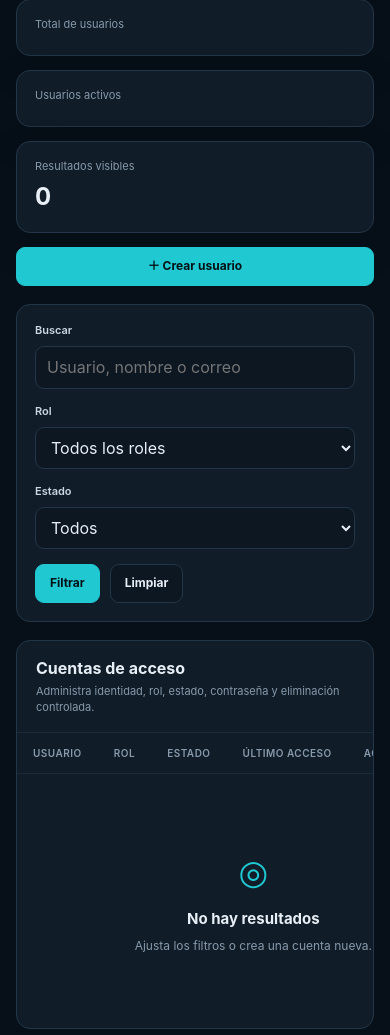
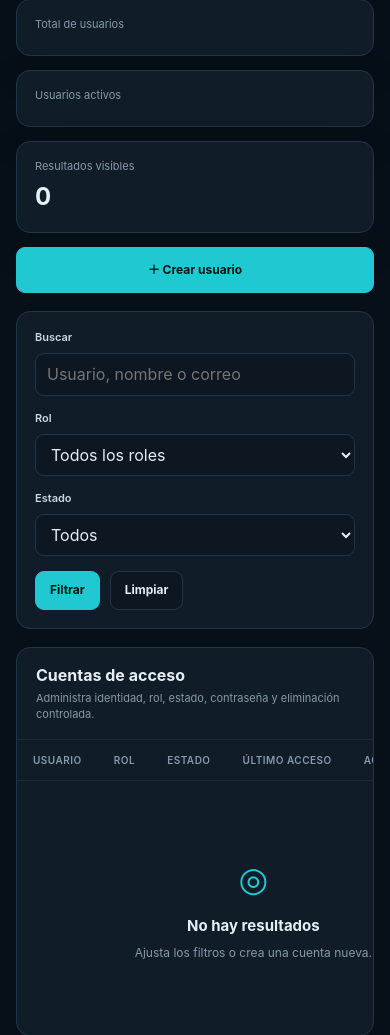
Before and after one commit to tito9903-byte/netdoc, a Python web app: template app/templates/admin_users.html in a window 390 px wide. Shown: the part 95-1130 px from the top of the page. Run offline with Jinja, Linux system fonts and the light colour scheme; the template is opened without the code that fills it, so the values that code supplies are empty.

Commit message:
style: align administration actions and tables

```diff
--- a/app/static/css/admin_extras.css
+++ b/app/static/css/admin_extras.css
@@ -1,3 +1,18 @@
+.admin-summary {
+    align-items: center;
+}
+
+.admin-summary > .summary-card {
+    width: 100%;
+}
+
+.admin-summary > .admin-primary {
+    min-height: 46px;
+    align-self: center;
+    padding-inline: 18px;
+    white-space: nowrap;
+}
+
 .admin-filter-panel {
     margin-bottom: 18px;
     padding: 18px;
@@ -51,7 +66,23 @@
     white-space: nowrap;
 }
 
+.admin-table tbody tr {
+    transition: background 140ms ease;
+}
+
+.admin-table tbody tr:hover {
+    background: rgba(32, 200, 210, 0.025);
+}
+
 @media (max-width: 1050px) {
+    .admin-summary {
+        grid-template-columns: repeat(2, minmax(0, 1fr));
+    }
+
+    .admin-summary > .admin-primary {
+        width: 100%;
+    }
+
     .user-filters,
     .advanced-audit-filters {
         grid-template-columns: repeat(2, minmax(0, 1fr));
@@ -59,6 +90,7 @@
 }
 
 @media (max-width: 640px) {
+    .admin-summary,
     .user-filters,
     .advanced-audit-filters {
         grid-template-columns: 1fr;
```
